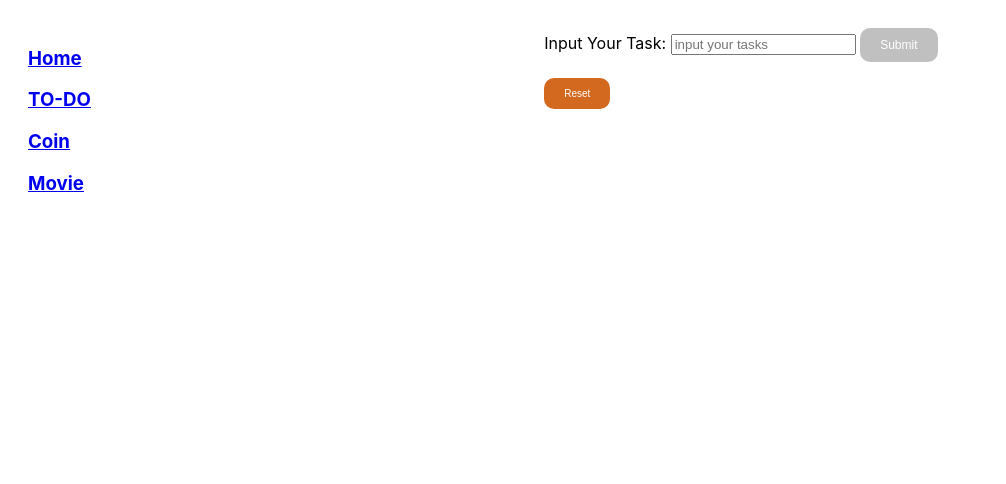
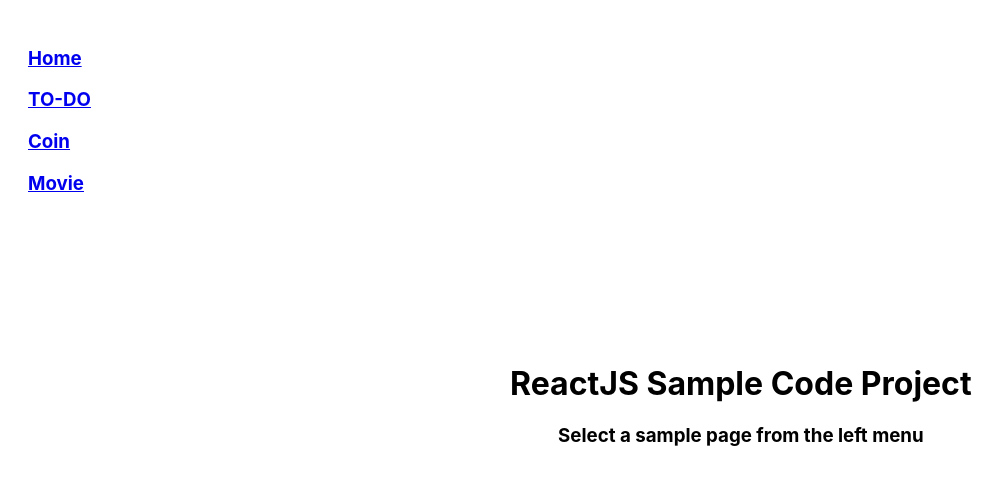
Before and after one commit to baramnamu/react_sample, a React (Create React App) app: page / in a window 1280 px wide. Shown: the top 484 px of the page, without its empty margins (0-1006 px from the left). Built offline with nearby package versions, Linux system fonts and the light colour scheme.

Commit message:
add Home element

```diff
--- a/src/App.js
+++ b/src/App.js
@@ -3,7 +3,7 @@ import Menu from './components/Menu';
 
 const App = function () {
   return (
-    <div style={{ display: 'flex' }}>
+    <div style={{ display: 'flex', width: '100%', height: 'auto' }}>
       <div className="left_menu_container">
         <Menu />
       </div>
--- a/src/index.css
+++ b/src/index.css
@@ -13,14 +13,14 @@ code {
 .left_menu_container {
   float: left;
   width: 200px;
-  height: 100%;
+  height: auto;
   padding: 20px 20px;
 }
 
 .contents_container {
   float: right;
   width: 100%;
-  height: 100%;
+  height: auto;
   padding: 20px 20px;
   flex-grow: 1;
 }
--- a/src/index.js
+++ b/src/index.js
@@ -8,6 +8,7 @@ import Coin from './routes/Coin';
 import Movie from './routes/Movie';
 import reportWebVitals from './reportWebVitals';
 import MovieDetail from './routes/MovieDetail';
+import Home from './routes/Home';
 
 const router = createBrowserRouter([
   {
@@ -16,7 +17,7 @@ const router = createBrowserRouter([
     children: [
       {
         path: '/',
-        element: <Todo />,
+        element: <Home />,
       },
       {
         path: 'todo',
--- a/src/routes/Coin.js
+++ b/src/routes/Coin.js
@@ -12,7 +12,7 @@ const Coin = () => {
     setLoading(false);
   };
   const onChangeCoin = function (index) {
-    console.log('onChangeCoin...');
+    // console.log('onChangeCoin...');
     const c = coins[index];
     if (c) setCoin({ symbol: c.symbol, price: c.quotes.USD.price, amount: dollar / c.quotes.USD.price });
   };
@@ -45,8 +45,7 @@ const Coin = () => {
   ) : (
     <div>
       <h2>The Coins! {loading ? '' : `(${coins.length})`}</h2>
-      <input value={dollar} type="number" placeholder="Input a number by dollar" onChange={onInputDollar} />$
-      =&gt;&nbsp;
+      <input value={dollar} type="number" placeholder="Input a number by dollar" onChange={onInputDollar} />$ =&gt;&nbsp;
       <input value={coin.amount} type="number" readOnly />
       <select onChange={(event) => onChangeCoin(event.target.value)}>
         {coins.map((c, i) => (
--- /dev/null
+++ b/src/routes/Home.js
@@ -0,0 +1,12 @@
+import React from 'react';
+
+export default function Home() {
+  return (
+    <div style={{ width: '100%', height: '94vh', display: 'flex', justifyContent: 'center', alignItems: 'center' }}>
+      <div style={{ textAlign: 'center' }}>
+        <h1>ReactJS Sample Code Project</h1>
+        <h3>Select a sample page from the left menu</h3>
+      </div>
+    </div>
+  );
+}
```
